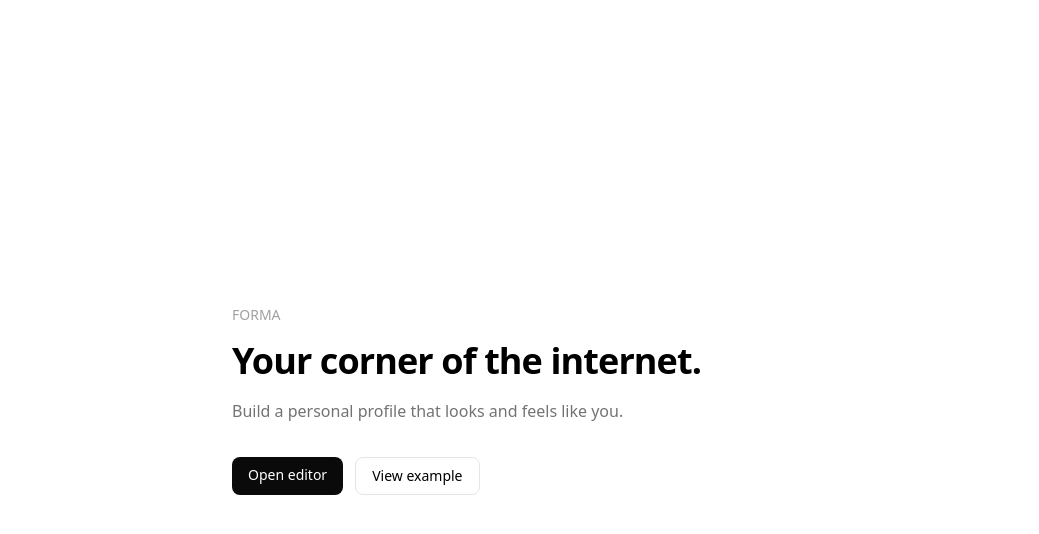
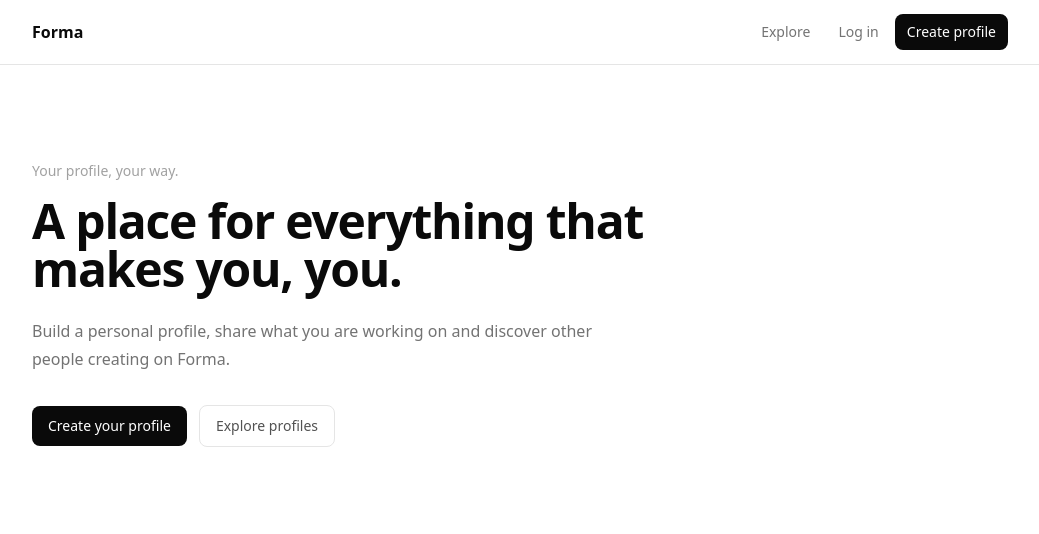
Before and after one commit to ale0aranda/forma, a Next.js app: page / in a window 1280 px wide. Shown: the top 534 px of the page, without its empty margins (120-1159 px from the left). Built offline with nearby package versions, Linux system fonts and the light colour scheme; no server answers.

Commit message:
✨ feat: add app navigation

```diff
--- /dev/null
+++ b/app/explore/page.tsx
@@ -0,0 +1,66 @@
+import { AppHeader } from '@/components/app-header';
+import { ProfileResults } from '@/components/explore/profile-results';
+import { searchProfiles } from '@/lib/profile-search-repository';
+import { createClient } from '@/lib/supabase/server';
+
+interface ExplorePageProps {
+  searchParams: Promise<{
+    q?: string;
+  }>;
+}
+
+export default async function ExplorePage({ searchParams }: ExplorePageProps) {
+  const { q } = await searchParams;
+
+  const query = q?.trim() ?? '';
+
+  const [results, supabase] = await Promise.all([
+    searchProfiles(query),
+    createClient()
+  ]);
+
+  const { data } = await supabase.auth.getUser();
+
+  return (
+    <main className='min-h-screen bg-white'>
+      <AppHeader authenticated={Boolean(data.user)} />
+
+      <div className='mx-auto w-full max-w-xl px-6 py-12'>
+        <div className='mb-8'>
+          <h1 className='font-semibold text-2xl text-neutral-950'>Explore</h1>
+
+          <p className='mt-1 text-neutral-500 text-sm'>
+            Discover people on Forma.
+          </p>
+        </div>
+
+        <form className='mb-8'>
+          <label
+            className='sr-only'
+            htmlFor='profile-search'
+          >
+            Search profiles
+          </label>
+
+          <input
+            className='w-full rounded-lg border border-neutral-200 bg-white px-4 py-3 text-neutral-950 text-sm outline-none transition-colors placeholder:text-neutral-400 focus:border-neutral-400'
+            defaultValue={query}
+            id='profile-search'
+            name='q'
+            placeholder='Search people...'
+            type='search'
+          />
+        </form>
+
+        {query && (
+          <p className='mb-3 text-neutral-400 text-xs'>Results for “{query}”</p>
+        )}
+
+        <ProfileResults
+          results={results}
+          searching={Boolean(query)}
+        />
+      </div>
+    </main>
+  );
+}
--- a/app/page.tsx
+++ b/app/page.tsx
@@ -1,35 +1,53 @@
 import Link from 'next/link';
 
-export default function Home() {
+import { AppHeader } from '@/components/app-header';
+import { getCurrentUsername } from '@/lib/current-profile';
+import { createClient } from '@/lib/supabase/server';
+
+export default async function HomePage() {
+  const supabase = await createClient();
+
+  const { data } = await supabase.auth.getUser();
+
+  const authenticated = Boolean(data.user);
+
+  const username = authenticated ? await getCurrentUsername() : undefined;
+
   return (
-    <main className='flex min-h-screen items-center justify-center bg-white px-6'>
-      <div className='w-full max-w-xl'>
-        <p className='text-neutral-400 text-sm'>FORMA</p>
+    <main className='min-h-screen bg-white'>
+      <AppHeader
+        authenticated={authenticated}
+        username={username}
+      />
 
-        <h1 className='mt-4 font-semibold text-4xl tracking-tight'>
-          Your corner of the internet.
+      <section className='mx-auto flex w-full max-w-5xl flex-col px-6 py-24'>
+        <p className='mb-4 text-neutral-400 text-sm'>Your profile, your way.</p>
+
+        <h1 className='max-w-2xl font-semibold text-4xl text-neutral-950 tracking-tight sm:text-5xl'>
+          A place for everything that makes you, you.
         </h1>
 
-        <p className='mt-4 max-w-md text-neutral-500 leading-7'>
-          Build a personal profile that looks and feels like you.
+        <p className='mt-6 max-w-xl text-base text-neutral-500 leading-7'>
+          Build a personal profile, share what you are working on and discover
+          other people creating on Forma.
         </p>
 
-        <div className='mt-8 flex gap-3'>
+        <div className='mt-8 flex items-center gap-3'>
           <Link
-            className='rounded-lg bg-neutral-950 px-4 py-2 font-medium text-sm text-white'
-            href='/editor'
+            className='rounded-lg bg-neutral-950 px-4 py-2.5 font-medium text-sm text-white transition-colors hover:bg-neutral-800'
+            href={authenticated ? '/editor' : '/signup'}
           >
-            Open editor
+            {authenticated ? 'Open editor' : 'Create your profile'}
           </Link>
 
           <Link
-            className='rounded-lg border border-neutral-200 px-4 py-2 text-sm'
-            href='/alejandro'
+            className='rounded-lg border border-neutral-200 px-4 py-2.5 text-neutral-600 text-sm transition-colors hover:bg-neutral-50 hover:text-neutral-950'
+            href='/explore'
           >
-            View example
+            Explore profiles
           </Link>
         </div>
-      </div>
+      </section>
     </main>
   );
 }
--- /dev/null
+++ b/components/app-header.tsx
@@ -0,0 +1,76 @@
+import Link from 'next/link';
+
+interface AppHeaderProps {
+  authenticated?: boolean;
+  username?: string;
+}
+
+export function AppHeader({ authenticated = false, username }: AppHeaderProps) {
+  return (
+    <header className='border-neutral-200 border-b'>
+      <div className='mx-auto flex h-16 w-full max-w-5xl items-center justify-between px-6'>
+        <Link
+          className='font-semibold text-neutral-950'
+          href='/'
+        >
+          Forma
+        </Link>
+
+        <nav
+          aria-label='Main navigation'
+          className='flex items-center gap-1'
+        >
+          <Link
+            className='rounded-lg px-3 py-2 text-neutral-500 text-sm transition-colors hover:bg-neutral-100 hover:text-neutral-950'
+            href='/explore'
+          >
+            Explore
+          </Link>
+
+          {authenticated ? (
+            <>
+              {username && (
+                <Link
+                  className='rounded-lg px-3 py-2 text-neutral-500 text-sm transition-colors hover:bg-neutral-100 hover:text-neutral-950'
+                  href={`/${username}`}
+                >
+                  Profile
+                </Link>
+              )}
+
+              <Link
+                className='rounded-lg px-3 py-2 text-neutral-500 text-sm transition-colors hover:bg-neutral-100 hover:text-neutral-950'
+                href='/settings'
+              >
+                Settings
+              </Link>
+
+              <Link
+                className='rounded-lg bg-neutral-950 px-3 py-2 font-medium text-sm text-white transition-colors hover:bg-neutral-800'
+                href='/editor'
+              >
+                Editor
+              </Link>
+            </>
+          ) : (
+            <>
+              <Link
+                className='rounded-lg px-3 py-2 text-neutral-500 text-sm transition-colors hover:bg-neutral-100 hover:text-neutral-950'
+                href='/login'
+              >
+                Log in
+              </Link>
+
+              <Link
+                className='rounded-lg bg-neutral-950 px-3 py-2 font-medium text-sm text-white transition-colors hover:bg-neutral-800'
+                href='/signup'
+              >
+                Create profile
+              </Link>
+            </>
+          )}
+        </nav>
+      </div>
+    </header>
+  );
+}
--- /dev/null
+++ b/components/explore/profile-result.tsx
@@ -0,0 +1,44 @@
+import Link from 'next/link';
+
+import type { ProfileSearchResult } from '@/lib/profile-search-repository';
+
+interface ProfileResultProps {
+  result: ProfileSearchResult;
+}
+
+export function ProfileResult({ result }: ProfileResultProps) {
+  const { profile, username, followers } = result;
+
+  const initial = profile.identity.name.trim().charAt(0).toUpperCase();
+
+  return (
+    <Link
+      className='flex items-center gap-4 rounded-lg px-3 py-3 transition-colors hover:bg-neutral-100'
+      href={`/${username}`}
+    >
+      <div className='flex size-11 shrink-0 items-center justify-center rounded-full border border-neutral-200 bg-white font-medium text-neutral-700'>
+        {initial}
+      </div>
+
+      <div className='min-w-0 flex-1'>
+        <div className='flex items-center gap-2'>
+          <p className='truncate font-medium text-neutral-950 text-sm'>
+            {profile.identity.name}
+          </p>
+
+          <span className='shrink-0 text-neutral-400 text-sm'>@{username}</span>
+        </div>
+
+        {profile.identity.role && (
+          <p className='mt-0.5 truncate text-neutral-500 text-sm'>
+            {profile.identity.role}
+          </p>
+        )}
+      </div>
+
+      <span className='shrink-0 text-neutral-400 text-xs'>
+        {followers} {followers === 1 ? 'follower' : 'followers'}
+      </span>
+    </Link>
+  );
+}
--- /dev/null
+++ b/components/explore/profile-results.tsx
@@ -0,0 +1,31 @@
+import { ProfileResult } from '@/components/explore/profile-result';
+
+import type { ProfileSearchResult } from '@/lib/profile-search-repository';
+
+interface ProfileResultsProps {
+  results: ProfileSearchResult[];
+  searching: boolean;
+}
+
+export function ProfileResults({ results, searching }: ProfileResultsProps) {
+  if (results.length === 0) {
+    return (
+      <div className='py-16 text-center'>
+        <p className='text-neutral-500 text-sm'>
+          {searching ? 'No profiles found.' : 'No published profiles yet.'}
+        </p>
+      </div>
+    );
+  }
+
+  return (
+    <div className='space-y-1'>
+      {results.map((result) => (
+        <ProfileResult
+          key={result.username}
+          result={result}
+        />
+      ))}
+    </div>
+  );
+}
--- /dev/null
+++ b/lib/current-profile.ts
@@ -0,0 +1,19 @@
+import { createClient } from '@/lib/supabase/server';
+
+export async function getCurrentUsername() {
+  const supabase = await createClient();
+
+  const { data } = await supabase.auth.getUser();
+
+  if (!data.user) {
+    return undefined;
+  }
+
+  const { data: profile } = await supabase
+    .from('profiles')
+    .select('username')
+    .eq('user_id', data.user.id)
+    .maybeSingle();
+
+  return profile?.username;
+}
--- /dev/null
+++ b/lib/profile-search-repository.ts
@@ -0,0 +1,40 @@
+import { createClient } from '@/lib/supabase/server';
+
+import type { Profile } from '@/lib/profile';
+
+export interface ProfileSearchResult {
+  username: string;
+  profile: Profile;
+  followers: number;
+}
+
+interface ProfileSearchRow {
+  username: string;
+  profile: Profile;
+  followers: number;
+}
+
+export async function searchProfiles(
+  query: string
+): Promise<ProfileSearchResult[]> {
+  const supabase = await createClient();
+
+  const { data, error } = await supabase.rpc('search_profiles', {
+    search_query: query.trim(),
+    result_limit: 20
+  });
+
+  if (error) {
+    throw error;
+  }
+
+  if (!data) {
+    return [];
+  }
+
+  return (data as ProfileSearchRow[]).map((row) => ({
+    username: row.username,
+    profile: row.profile,
+    followers: Number(row.followers)
+  }));
+}
```
